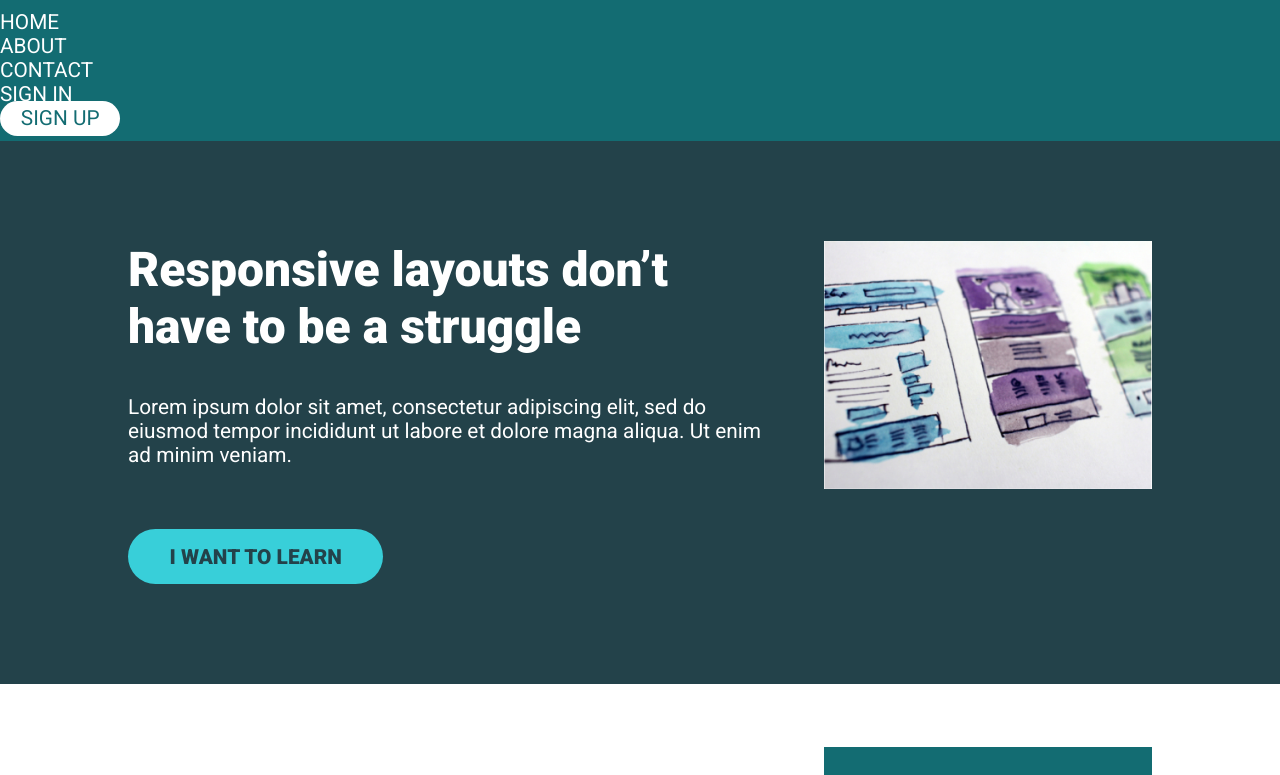
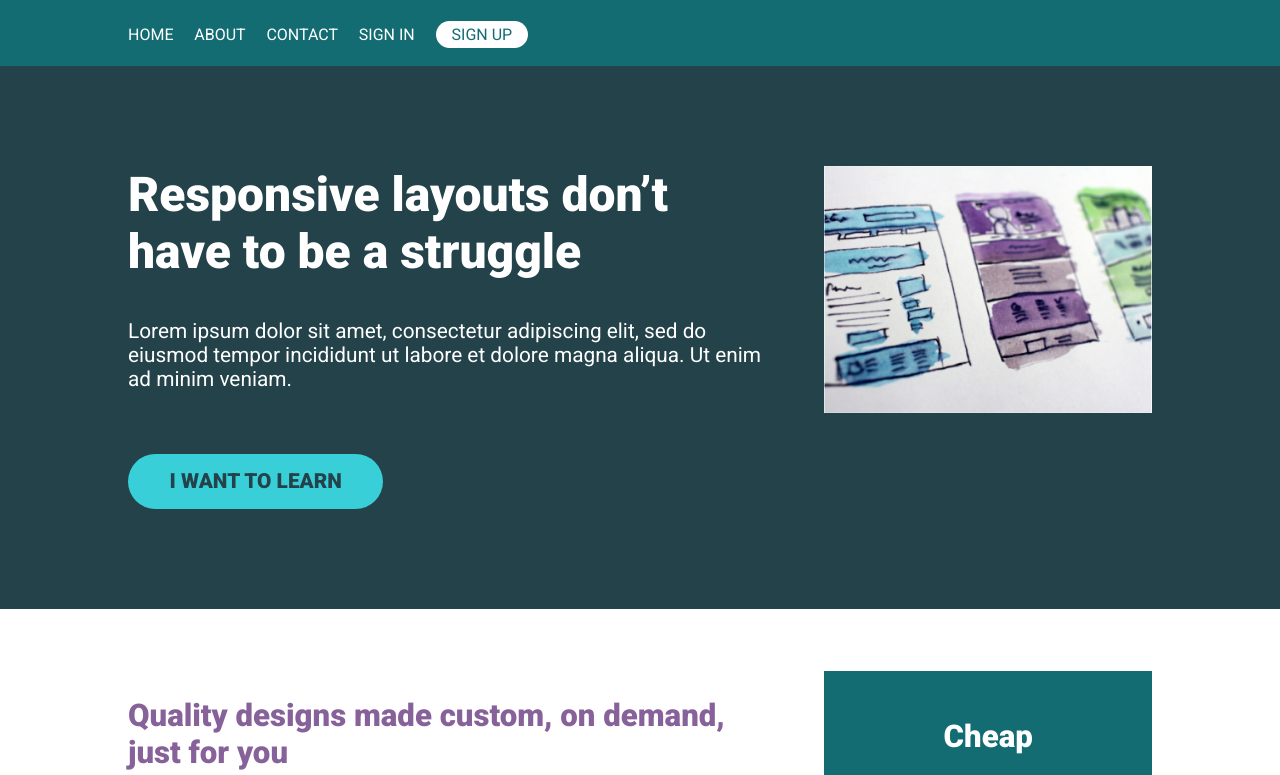
Before and after one commit to mustafa-kapadia1483/Conquering-Responsive-Layouts-by-Kevin-Powell-21-Days-Challenge, a plain HTML site: page Flexbox Challenge #3/index.html in a window 1280 px wide. Shown: the top 775 px of the page. Drawn offline with Linux system fonts and the light colour scheme.

Commit message:
Flexbox Challenge #3 Done

```diff
--- a/Flexbox Challenge #3/index.html
+++ b/Flexbox Challenge #3/index.html
@@ -9,7 +9,7 @@
 </head>
 <body>
     <header>
-        <nav class="nav">
+        <nav class="container nav">
             <ul class="nav__list">
                 <li class="nav__item"><a href="#" class="nav__link">Home</a></li>
                 <li class="nav__item"><a href="#" class="nav__link">About</a></li>
--- a/Flexbox Challenge #3/style.css
+++ b/Flexbox Challenge #3/style.css
@@ -131,3 +131,18 @@ header {
     color: #fff;
     background-color: #136c72;
 }
+
+
+/* Start of Nav */
+
+.nav__list {
+    display: flex;
+    padding-block: 0.5em;
+    column-gap: 1em;
+}
+
+.nav__link {
+    font-size: 1rem;
+}
+
+/* End of Nav */
```
